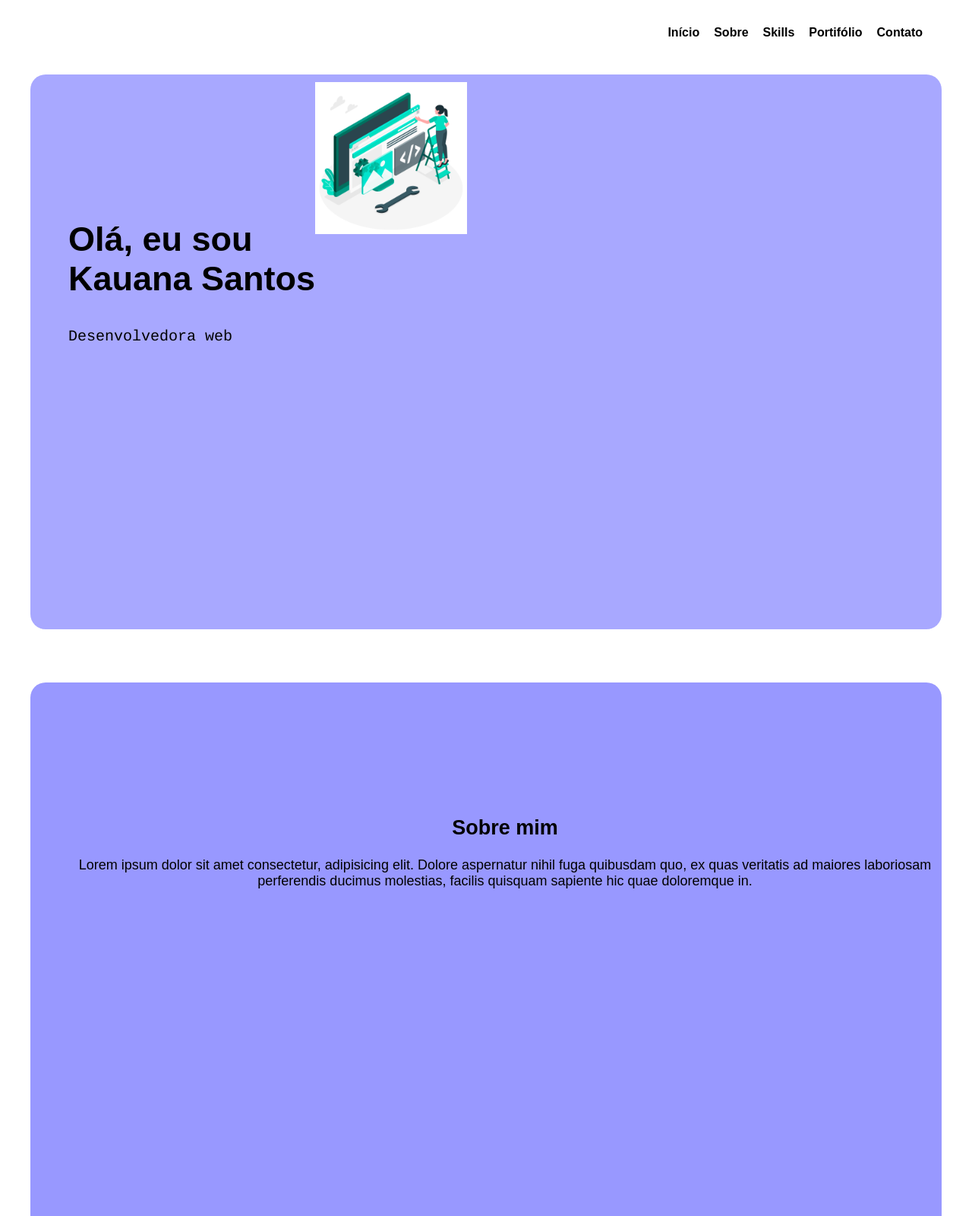
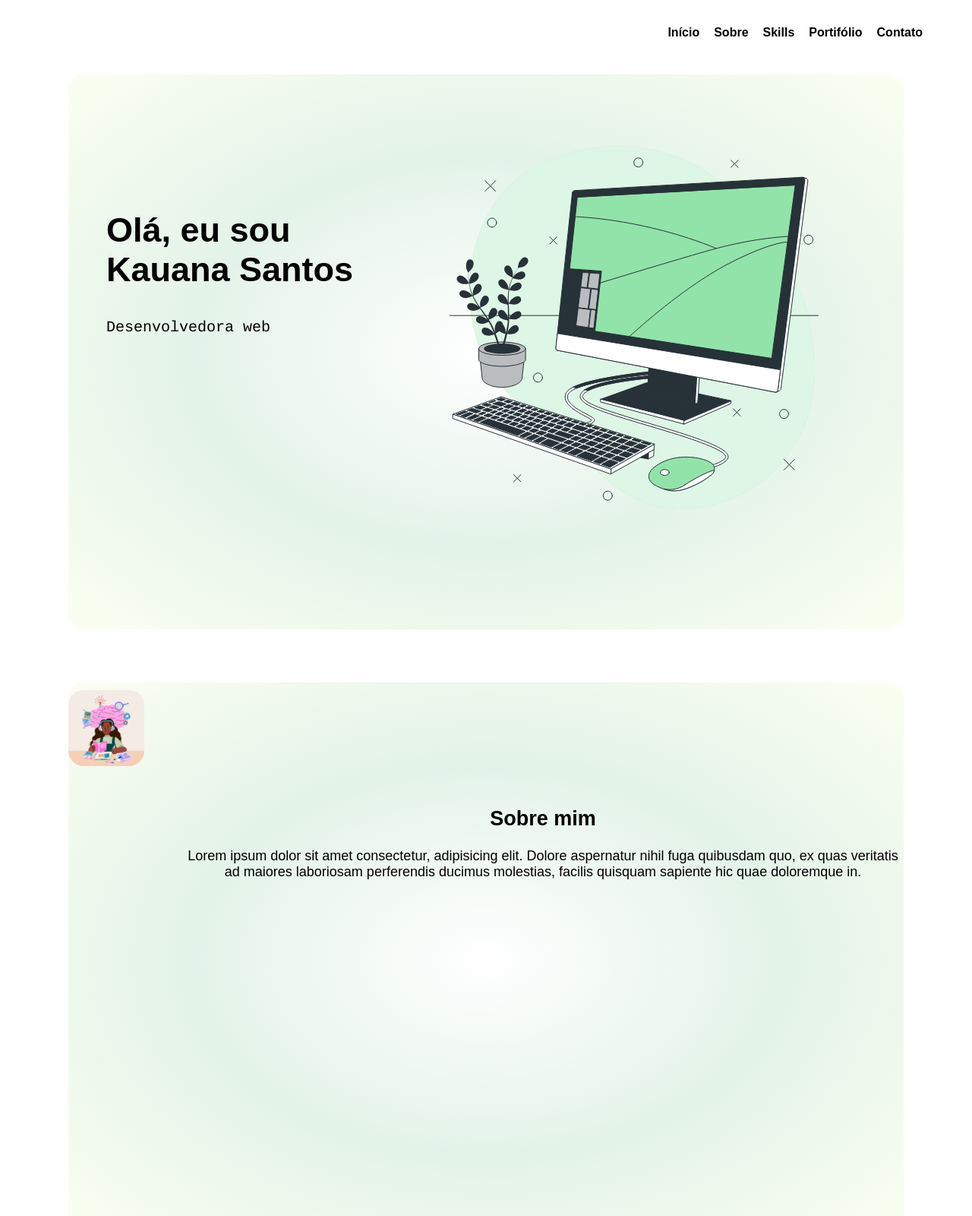
Before and after one commit to kauana-santos/Projetos-portfolio, a plain HTML site: page site-portifolio/index.html in a window 1280 px wide. Shown: the top 1600 px of the page at 76% size. Drawn offline with Linux system fonts and the light colour scheme.

Commit message:
changes-css

```diff
--- a/site-portifolio/index.html
+++ b/site-portifolio/index.html
@@ -29,7 +29,7 @@
                 <h2>Desenvolvedora web</h2>
             </div>
             <div class="home-imagem">
-                <img src="assets/foto-home.jpg" alt="" class="home-img">
+                <img src="assets/32318401_7922056.svg" alt="" class="home-img">
             </div>
         </div>
     </section>
@@ -37,7 +37,7 @@
     <section id="about">
         <div class="about-container">
             <div class="about-imagem">
-                <img src="" alt="" class="about-img">
+                <img src="assets/foto-sobre.jpg" alt="" class="about-img">
             </div>
 
             <div class="about-texto">
--- a/site-portifolio/style.css
+++ b/site-portifolio/style.css
@@ -37,12 +37,12 @@ a:hover{
     background-color: rgba(128, 128, 128, 0);
     height: 100vh;
     padding-top: 30px;
-    padding-left: 40px;
-    margin-right: 40px;
+    padding-left: 90px;
+    margin-right: 90px;
 }
 
 .home-container{
-    background-color: rgba(0, 0, 255, 0.34);
+    background-image: radial-gradient(#fff, #b3dec15c,#FBFFF1);
     display: flex;
     padding-top: 10px;
     border-radius: 20px;
@@ -53,6 +53,7 @@ a:hover{
     text-align: left;
     font-size: 30px;
     padding-left: 50px;
+    padding-right: 20px;
     font-family: Arial, Helvetica, sans-serif;
     padding-top: 12%;
 }
@@ -65,11 +66,16 @@ a:hover{
 }
 
 .home-imagem{
-    background-color: gray;
-    height: 200px;
+    width: 600px;
+    height: 400px;
     display: flex;
-    justify-content: center;
-    text-align: center;
+    justify-content: right;
+    text-align: right;
+}
+
+.home-img{
+    height: 500px;
+    padding-top: 12%;
 }
 
 /* SOBRE */
@@ -78,12 +84,12 @@ a:hover{
     margin: 0;
     background-color: rgba(128, 128, 128, 0);
     height: 100vh;
-    padding-left: 40px;
-    margin-right: 40px;
+    padding-left: 90px;
+    margin-right: 90px;
 }
 
 .about-container{
-    background-color: rgba(0, 0, 255, 0.403);
+    background-image: radial-gradient(#fff, #b3dec15c,#FBFFF1);
     display: flex;
     padding-top: 10px;
     border-radius: 20px;
@@ -98,17 +104,22 @@ a:hover{
     padding-top: 12%;
 }
 
+.about-img{
+    height: 100px;
+    border-radius: 20px;
+}
+
 /*  SKILL */
 
 #skill{
     margin: 0;
     height: 100vh;
-    margin-right: 40px;
-    padding-left: 40px;
+    margin-right: 90px;
+    padding-left: 90px;
 }
 
 .skill-container{
-    background-color: rgba(0, 0, 255, 0.34);
+    background-image: radial-gradient(#fff, #b3dec15c,#FBFFF1);
     display: flex;
     padding-top: 10px;
     border-radius: 20px;
@@ -129,12 +140,12 @@ a:hover{
 #portifolio{
     margin: 0;
     height: 100vh;
-    margin-right: 40px;
-    padding-left: 40px;
+    margin-right: 90px;
+    padding-left: 90px;
 }
 
 .portifolio-container{
-    background-color: rgba(0, 0, 255, 0.295);
+    background-image: radial-gradient(#fff, #b3dec15c,#FBFFF1);
     display: flex;
     padding-top: 10px;
     border-radius: 20px;
@@ -144,13 +155,12 @@ a:hover{
 /* CONTATO */
 
 #contato{
-    background-color: darkgray;
     margin: 0;
     height: 50vh;
 }
 
 .contato-container{
-    background-color: rgba(0, 0, 255, 0.215);
+    background-color: #4170bb47;
     margin: 0;
     height: 50vh;
 }
```
